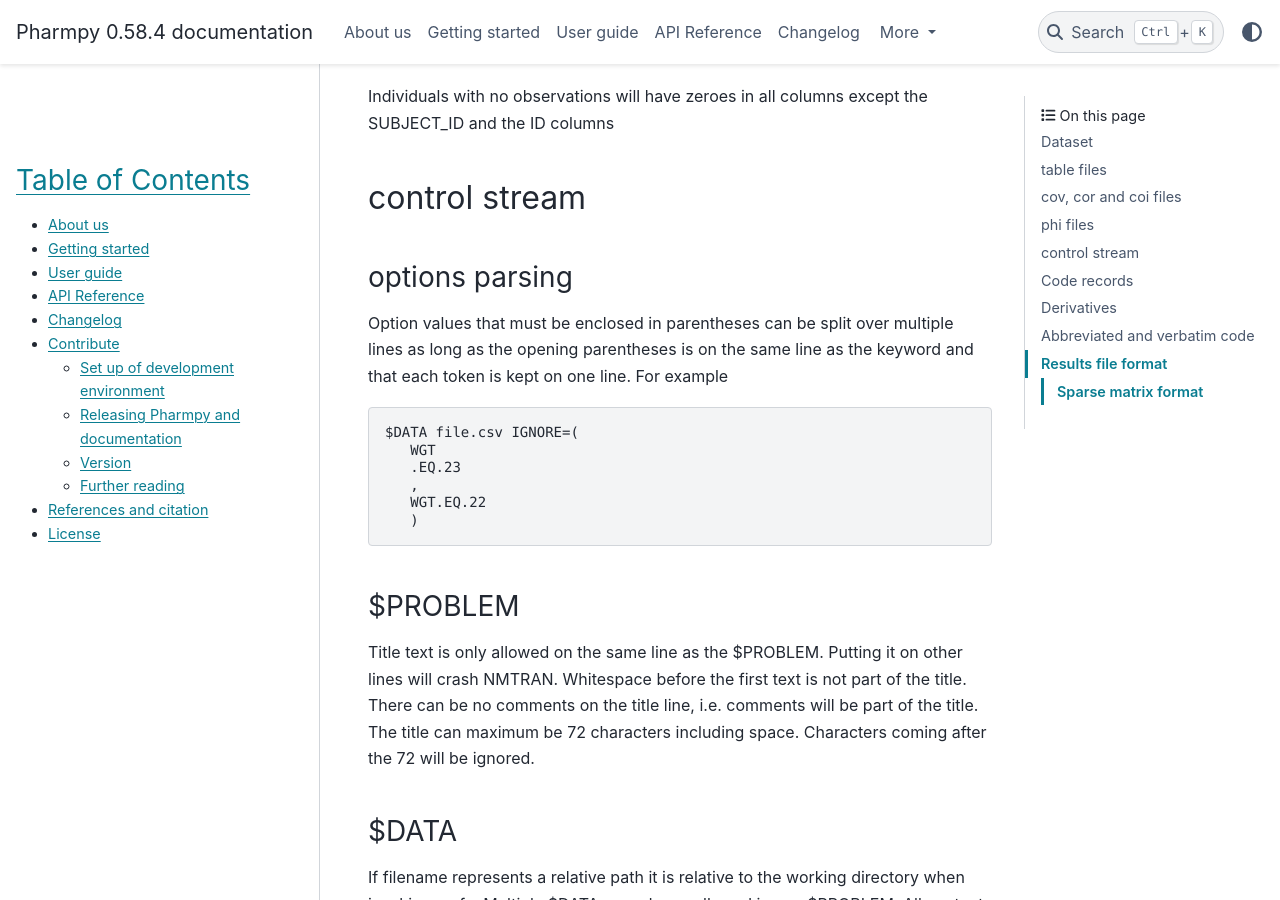
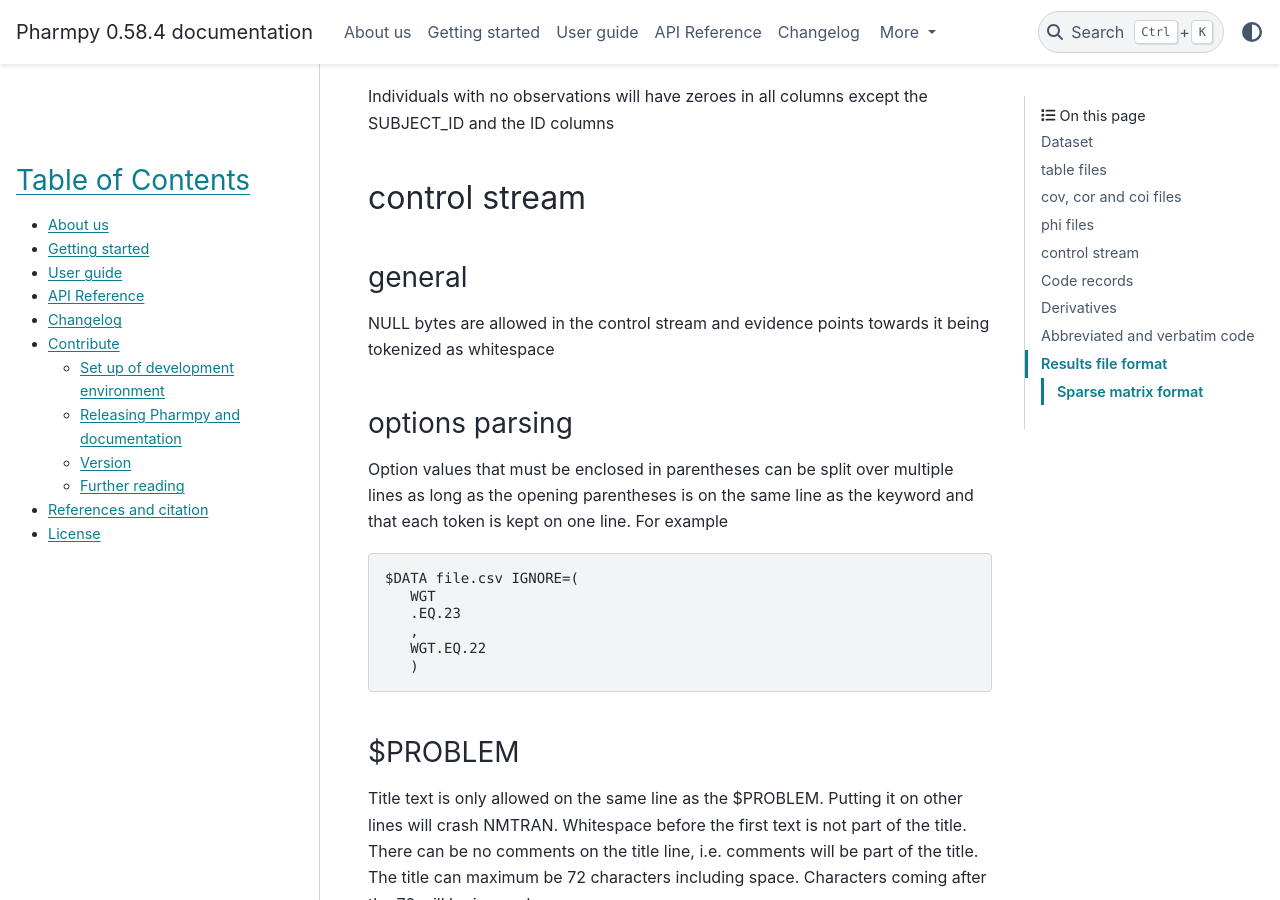
Before and after one commit to pharmpy/pharmpy, a Sphinx documentation site: the page built from docs/NONMEM.rst, in a window 1280 px wide and 900 px high, scrolled down 4904 px. Built offline with Sphinx 7.4.7 and the PyData theme 0.15.4, drawn with Linux system fonts in a browser that asks for light colours.

Commit message:
Support \x00 in NONMEM control streams

```diff
--- a/docs/NONMEM.rst
+++ b/docs/NONMEM.rst
@@ -141,6 +141,12 @@ Individuals with no observations will have zeroes in all columns except the SUBJ
 control stream
 --------------
 
+general
+~~~~~~~
+
+NULL bytes are allowed in the control stream and evidence points towards it being tokenized as whitespace
+
+
 options parsing
 ~~~~~~~~~~~~~~~
 
```
Also changed, not shown: 2 other files.
